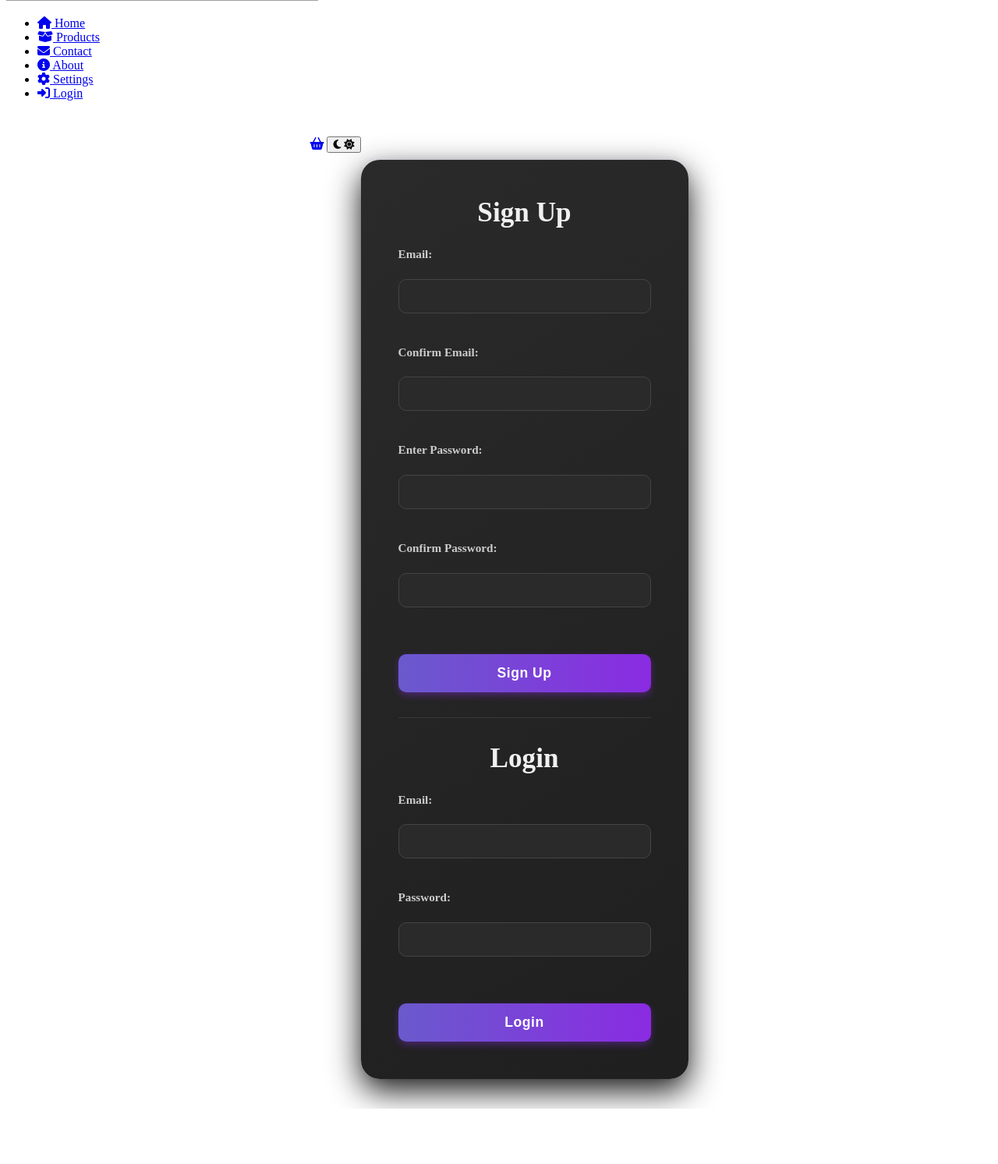
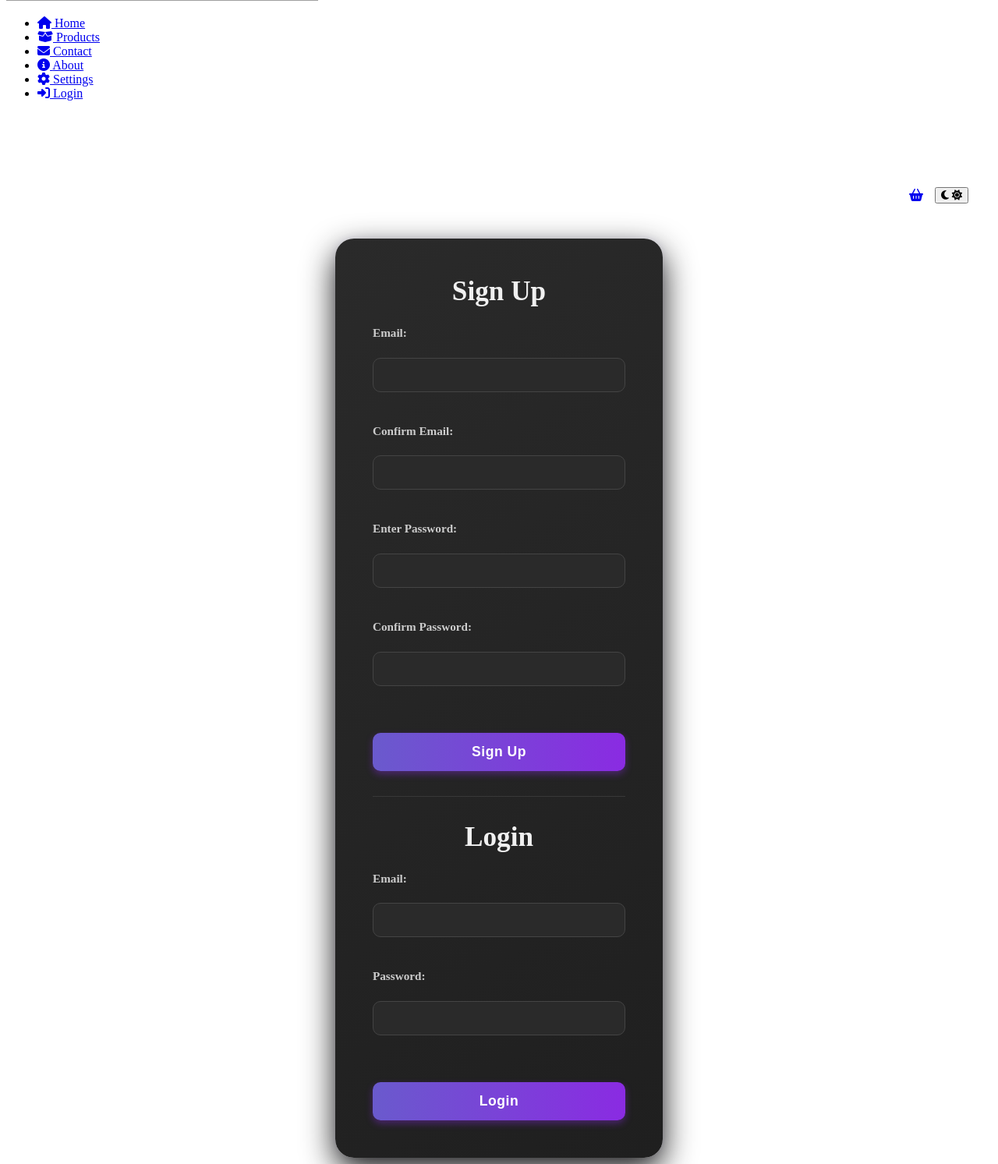
Before and after one commit to tamamoe/techforgeprojects, a PHP site: page /signup.html in a window 1280 px wide. Shown: the part 307-1800 px from the top of the page at 78% size. Before the commit the page ends 1729 px from the top, so only its background shows below. Run offline with PHP 8.4, Linux system fonts and the light colour scheme; grey boxes are pictures that could not be loaded.

Commit message:
Fixed the white line at the top and also moved the wrapper box down

```diff
--- a/Signup.css
+++ b/Signup.css
@@ -1,4 +1,27 @@
 /* CSS ONLY FOR LOGIN PAGE DO NOT CHANGE */
+
+/* Fixing the top part*/
+.top-nav {
+    width: 100%;
+    display: flex;
+    justify-content: flex-end;
+    padding: 15px 0;
+}
+
+.nav-icons {
+    display: flex;
+    gap: 15px;
+    align-items: center;
+}
+
+.nav-icon {
+    font-size: 1.5rem;
+    color: var(--text-color);
+    transition: color 0.3s;
+    padding: 8px;
+    cursor: pointer;
+}
+
 
 :root {
     --card-bg-start: #ffffff;
@@ -23,10 +46,12 @@
 
 .main-content {
     display: flex;
-    justify-content: center;
-    align-items: flex-start;
+    flex-direction: column;
+    align-items: center;
     min-height: 80vh;
-    padding: 30px;
+    padding-top: 80px;
+    padding-left: 30px;
+    padding-right: 30px;
 }
 
 
```
